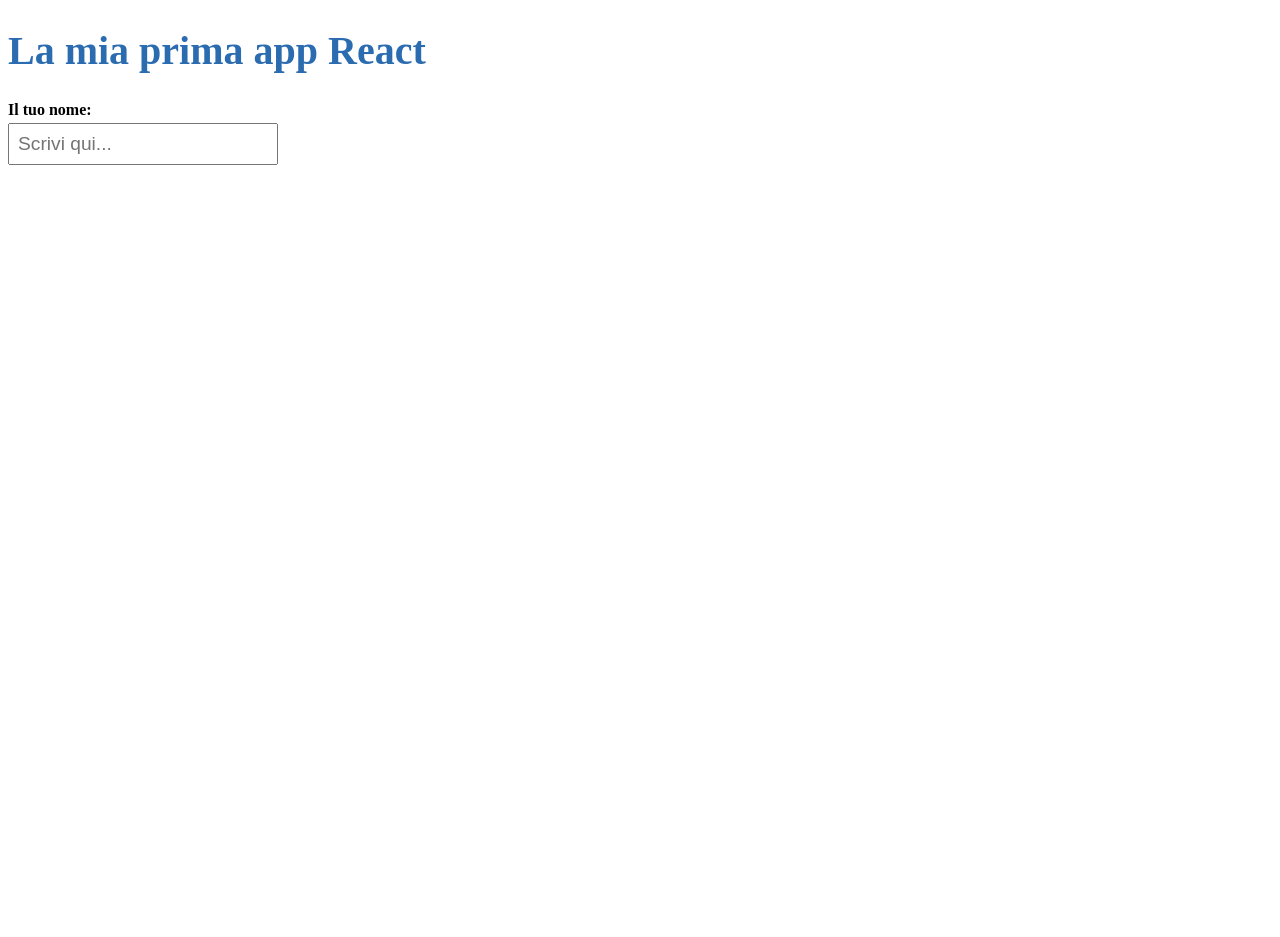
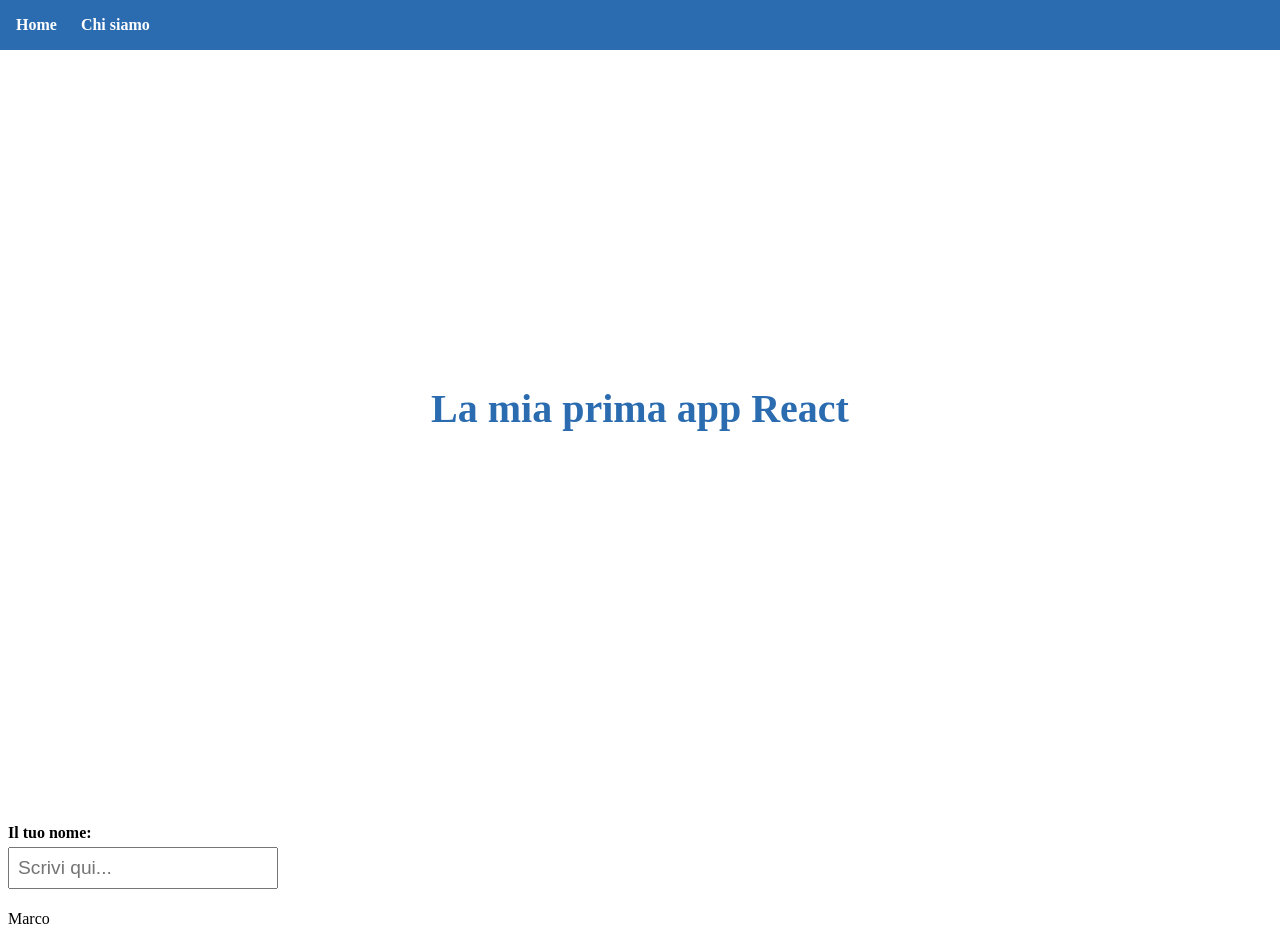
Before and after one commit to Bubbleseraf/PrimoEsercizio_ReactJS_StefanoSerafini, a React (Vite) app: page / in a window 1280 px wide. Shown: the top 937 px of the page. Before the commit the page ends 800 px from the top, so only its background shows below. Built offline with nearby package versions, Linux system fonts and the light colour scheme.

Commit message:
second commit

```diff
--- a/src/App.jsx
+++ b/src/App.jsx
@@ -1,9 +1,15 @@
 import './index.css'
+import Navbar from './components/Navbar'
+import Header from './components/Header'
+import List from './components/List'
 
 function App() {
+  const nomi = ['Marco', 'Giulia', 'Luca', 'Sara']
+
   return (
     <div className="container">
-      <h1 className="titolo">La mia prima app React</h1>
+      <Navbar />
+      <Header />
 
       <label htmlFor="nome" className="etichetta">
         Il tuo nome:
@@ -14,6 +20,8 @@
         className="campo-input"
         placeholder="Scrivi qui..."
       />
+
+      <List names={nomi} />
     </div>
   )
 }
--- /dev/null
+++ b/src/components/Header.jsx
@@ -0,0 +1,9 @@
+function Header() {
+  return (
+    <header className="header">
+      <h1 className="titolo">La mia prima app React</h1>
+    </header>
+  )
+}
+
+export default Header
--- /dev/null
+++ b/src/components/List.jsx
@@ -0,0 +1,11 @@
+function List({ names }) {
+  return (
+    <ul className="lista">
+      {names.map((name, index) => (
+        <li key={index}>{name}</li>
+      ))}
+    </ul>
+  )
+}
+
+export default List
--- /dev/null
+++ b/src/components/Navbar.jsx
@@ -0,0 +1,10 @@
+function Navbar() {
+  return (
+    <nav className="navbar">
+      <a href="#" className="nav-link">Home</a>
+      <a href="#" className="nav-link">Chi siamo</a>
+    </nav>
+  )
+}
+
+export default Navbar
--- a/src/index.css
+++ b/src/index.css
@@ -15,3 +15,39 @@
   margin-top: 0.3rem;
   width: 250px;
 }
+
+
+.navbar {
+  position: fixed;
+  top: 0;
+  left: 0;
+  width: 100%;
+  display: flex;
+  gap: 1.5rem;
+  padding: 1rem;
+  background-color: #2b6cb0;
+}
+
+.nav-link {
+  color: white;
+  text-decoration: none;
+  font-weight: bold;
+}
+
+
+.header {
+  height: 100vh;
+  display: flex;
+  align-items: center;
+  justify-content: center;
+}
+
+
+.lista {
+  list-style: none;
+  padding: 0;
+}
+
+.lista li {
+  padding: 0.3rem 0;
+}
```
